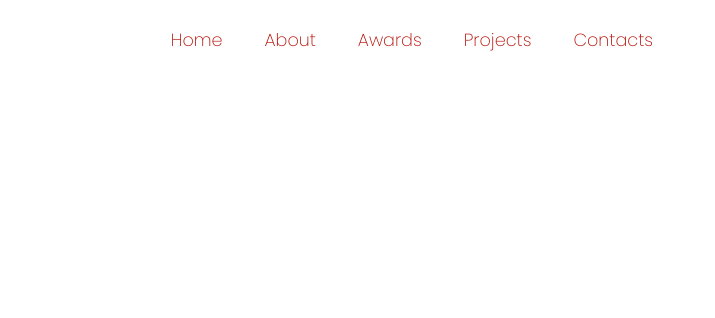
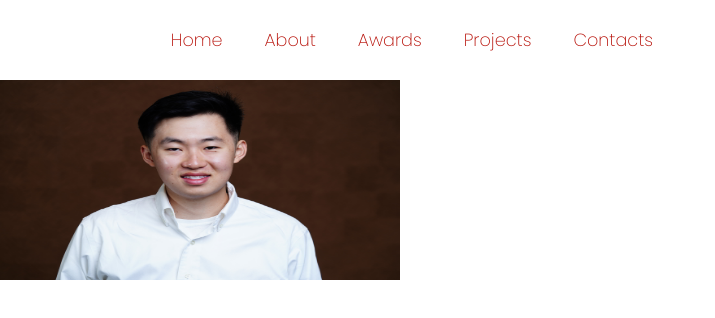
Before and after one commit to mwang840/MaxWang, a React (Create React App) app: page / in a window 1280 px wide. Shown: the top 318 px of the page, without its empty margins (0-715 px from the left). Built offline with nearby package versions, Linux system fonts and the light colour scheme.

Commit message:
styling image in app and tested if it appeared

```diff
--- a/src/App.js
+++ b/src/App.js
@@ -1,11 +1,13 @@
 import React from 'react';
 import NavBar from './components/NavBar/NavBar';
 import './App.css';
+import max from "./assets/MaxWang.JPG";
 
 function App() {
   return (
     <div className="App">
       <NavBar></NavBar>
+      <img src={max} alt="Max" style={{width: 400, height: 200, display:"absolute", top:0, left:0, right:10, bottom:0}}></img>
     </div>
   );
 }
```
Also changed, not shown: 1 other file (tests, documents, lock files or other folders).
